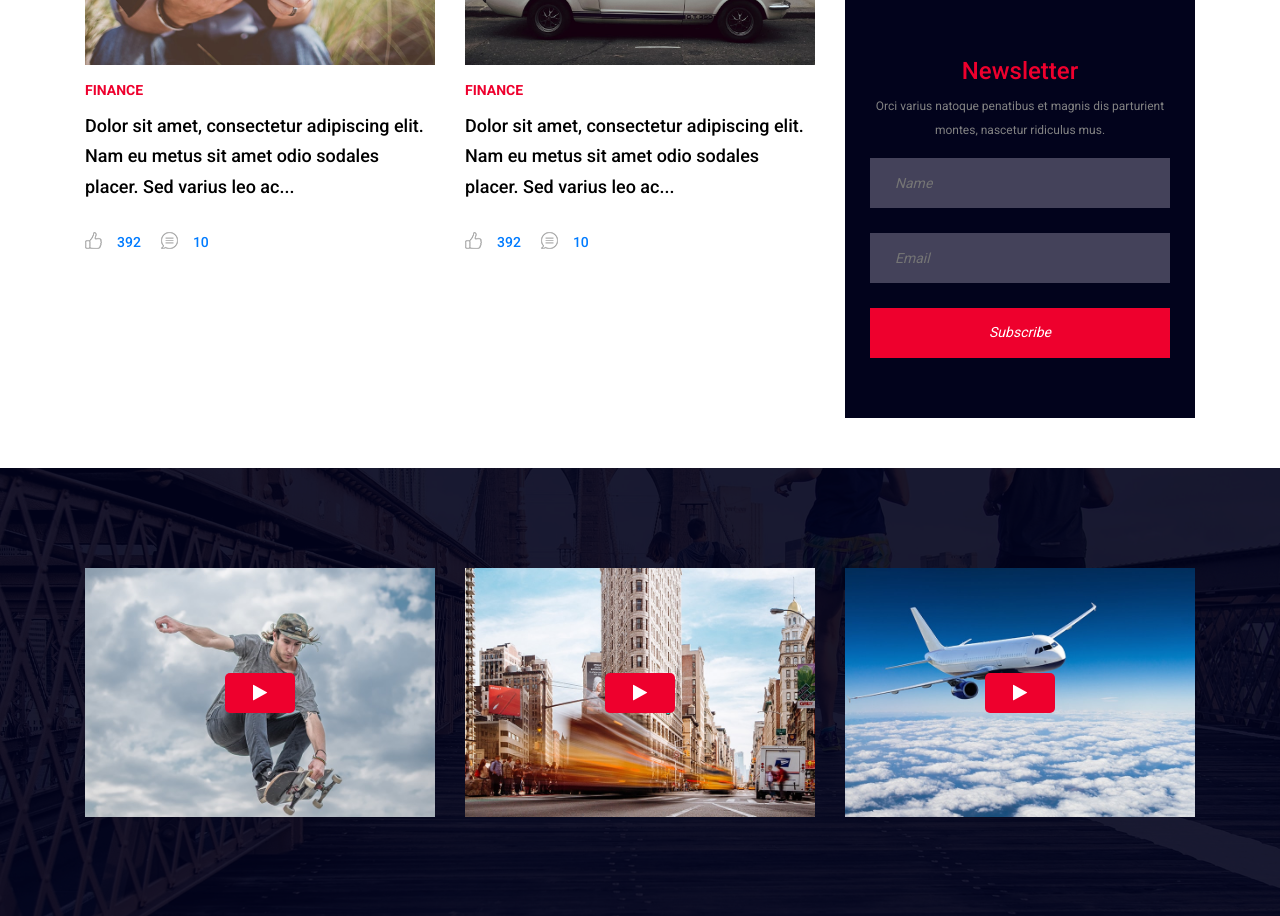
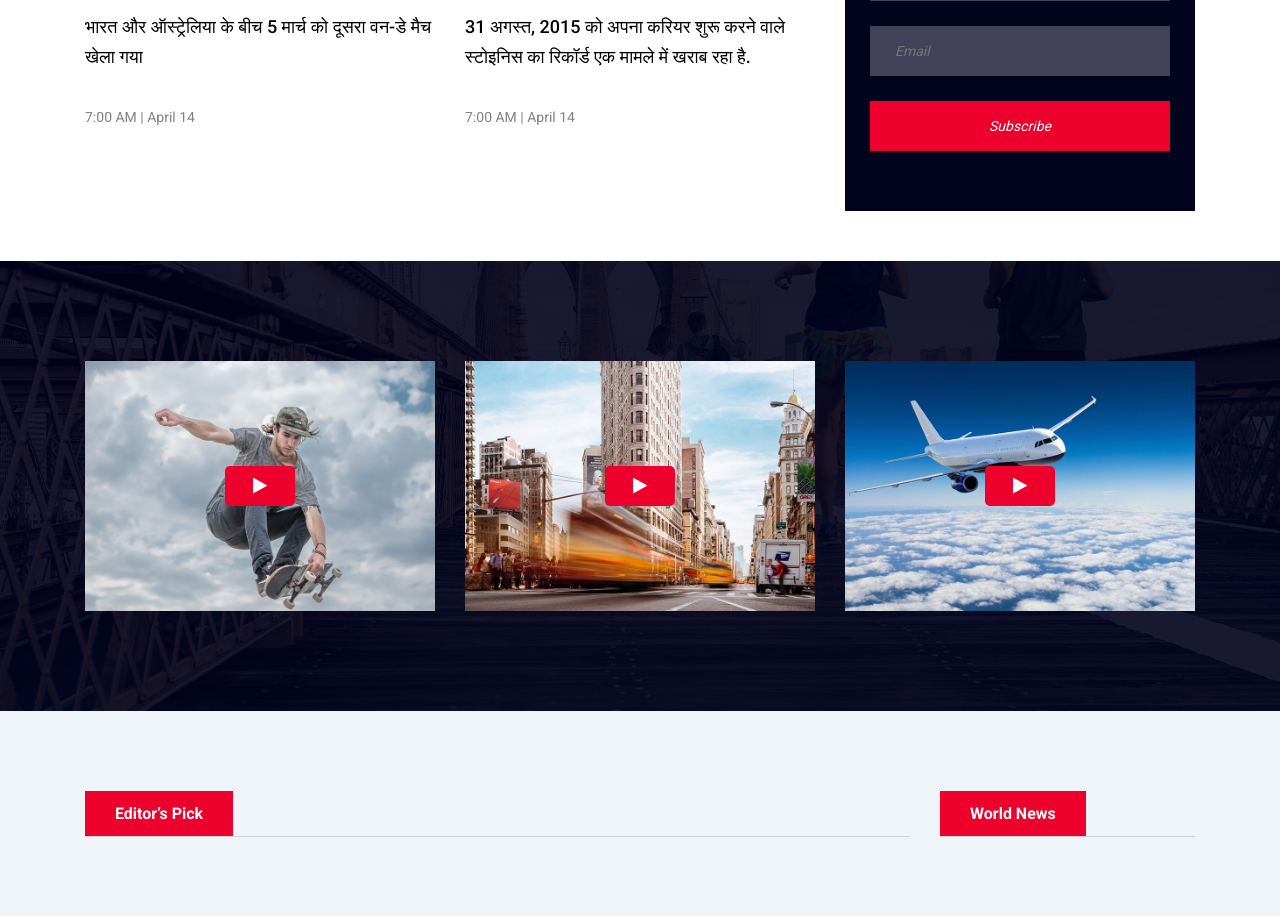
Before and after one commit to amreshk005/lokswar, a Django app: page / in a window 1280 px wide. Shown: the part 2239-3155 px from the top of the page. Run offline with Django 3.2, Linux system fonts and the light colour scheme; data comes from the database, SQL or seed files in the repository; both versions use the stored data as it was after the commit; some libraries are stand-ins or nearby versions.

Commit message:
adding database to template

```diff
--- a/lokswar/home/templates/home_list.html
+++ b/lokswar/home/templates/home_list.html
@@ -225,97 +225,42 @@
                 <div class="row">
                     <div class="col-12 col-lg-8">
                         <div class="section-heading">
-                            <h6></h6>
+                            <h6>बड़ी ख़बरें </h6>
+                            <!-- popular news -->
                         </div>
 
                         <div class="row">
 
                             <!-- Single Post -->
+                            {% for item in queryset1|slice:"1:" %}
                             <div class="col-12 col-md-6">
                                 <div class="single-blog-post style-3">
                                     <div class="post-thumb">
-                                        <a href="#"><img src="img/bg-img/12.jpg" alt=""></a>
+                                        <a href="#"><img src="{{ item.image.url }}" alt=""></a>
                                     </div>
                                     <div class="post-data">
                                         <a href="#" class="post-catagory">Finance</a>
                                         <a href="#" class="post-title">
-                                            <h6>Dolor sit amet, consectetur adipiscing elit. Nam eu metus sit amet odio sodales placer. Sed varius leo ac...</h6>
+                                            <h6>{{ item.title }}</h6>
                                         </a>
-                                        <div class="post-meta d-flex align-items-center">
-                                            <a href="#" class="post-like"><img src="img/core-img/like.png" alt=""> <span>392</span></a>
-                                            <a href="#" class="post-comment"><img src="img/core-img/chat.png" alt=""> <span>10</span></a>
-                                        </div>
+                                        <p class="post-date"><span>7:00 AM</span> | <span>April 14</span></p>
                                     </div>
                                 </div>
                             </div>
+                            {% endfor %}
 
-                            <!-- Single Post -->
-                            <div class="col-12 col-md-6">
-                                <div class="single-blog-post style-3">
-                                    <div class="post-thumb">
-                                        <a href="#"><img src="img/bg-img/13.jpg" alt=""></a>
-                                    </div>
-                                    <div class="post-data">
-                                        <a href="#" class="post-catagory">Finance</a>
-                                        <a href="#" class="post-title">
-                                            <h6>Dolor sit amet, consectetur adipiscing elit. Nam eu metus sit amet odio sodales placer. Sed varius leo ac...</h6>
-                                        </a>
-                                        <div class="post-meta d-flex align-items-center">
-                                            <a href="#" class="post-like"><img src="img/core-img/like.png" alt=""> <span>392</span></a>
-                                            <a href="#" class="post-comment"><img src="img/core-img/chat.png" alt=""> <span>10</span></a>
-                                        </div>
-                                    </div>
-                                </div>
-                            </div>
-
-                            <!-- Single Post -->
-                            <div class="col-12 col-md-6">
-                                <div class="single-blog-post style-3">
-                                    <div class="post-thumb">
-                                        <a href="#"><img src="img/bg-img/14.jpg" alt=""></a>
-                                    </div>
-                                    <div class="post-data">
-                                        <a href="#" class="post-catagory">Finance</a>
-                                        <a href="#" class="post-title">
-                                            <h6>Dolor sit amet, consectetur adipiscing elit. Nam eu metus sit amet odio sodales placer. Sed varius leo ac...</h6>
-                                        </a>
-                                        <div class="post-meta d-flex align-items-center">
-                                            <a href="#" class="post-like"><img src="img/core-img/like.png" alt=""> <span>392</span></a>
-                                            <a href="#" class="post-comment"><img src="img/core-img/chat.png" alt=""> <span>10</span></a>
-                                        </div>
-                                    </div>
-                                </div>
-                            </div>
-
-                            <!-- Single Post -->
-                            <div class="col-12 col-md-6">
-                                <div class="single-blog-post style-3">
-                                    <div class="post-thumb">
-                                        <a href="#"><img src="img/bg-img/15.jpg" alt=""></a>
-                                    </div>
-                                    <div class="post-data">
-                                        <a href="#" class="post-catagory">Finance</a>
-                                        <a href="#" class="post-title">
-                                            <h6>Dolor sit amet, consectetur adipiscing elit. Nam eu metus sit amet odio sodales placer. Sed varius leo ac...</h6>
-                                        </a>
-                                        <div class="post-meta d-flex align-items-center">
-                                            <a href="#" class="post-like"><img src="img/core-img/like.png" alt=""> <span>392</span></a>
-                                            <a href="#" class="post-comment"><img src="img/core-img/chat.png" alt=""> <span>10</span></a>
-                                        </div>
-                                    </div>
-                                </div>
-                            </div>
                         </div>
                     </div>
 
                     <div class="col-12 col-lg-4">
                         <div class="section-heading">
+                            <!-- recent news -->
                             <h6>ताज़ा ख़बरें</h6>
                         </div>
                         <!-- Popular News Widget -->
                         <div class="popular-news-widget mb-30">
 
-                            {% for item in queryset0|slice:"1:" %}
+                            {% for item in queryset0|slice:"-1:-5:-1" %}
                             <!-- Single Popular Blog -->
                             <div class="single-popular-post">
                                 <a href="#">
```
Also changed, not shown: lokswar/db.sqlite3, 7 other files.
